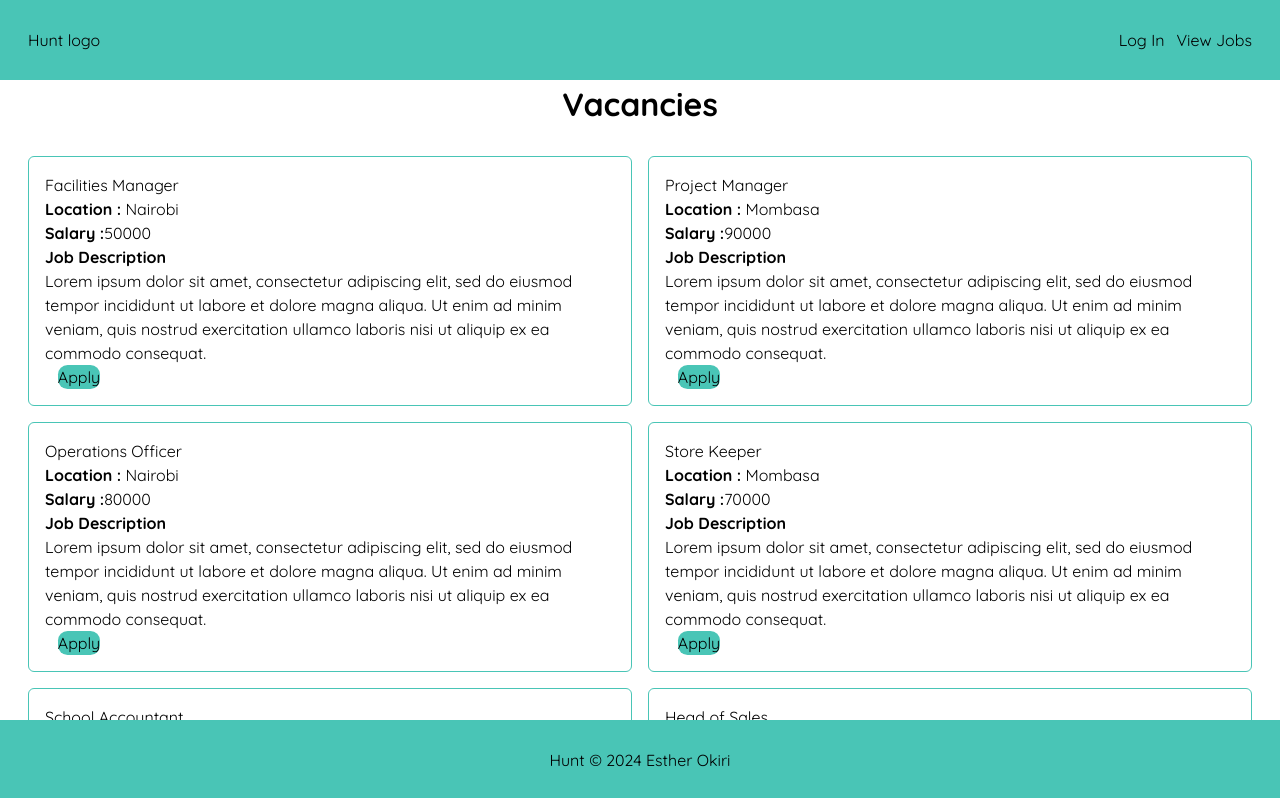
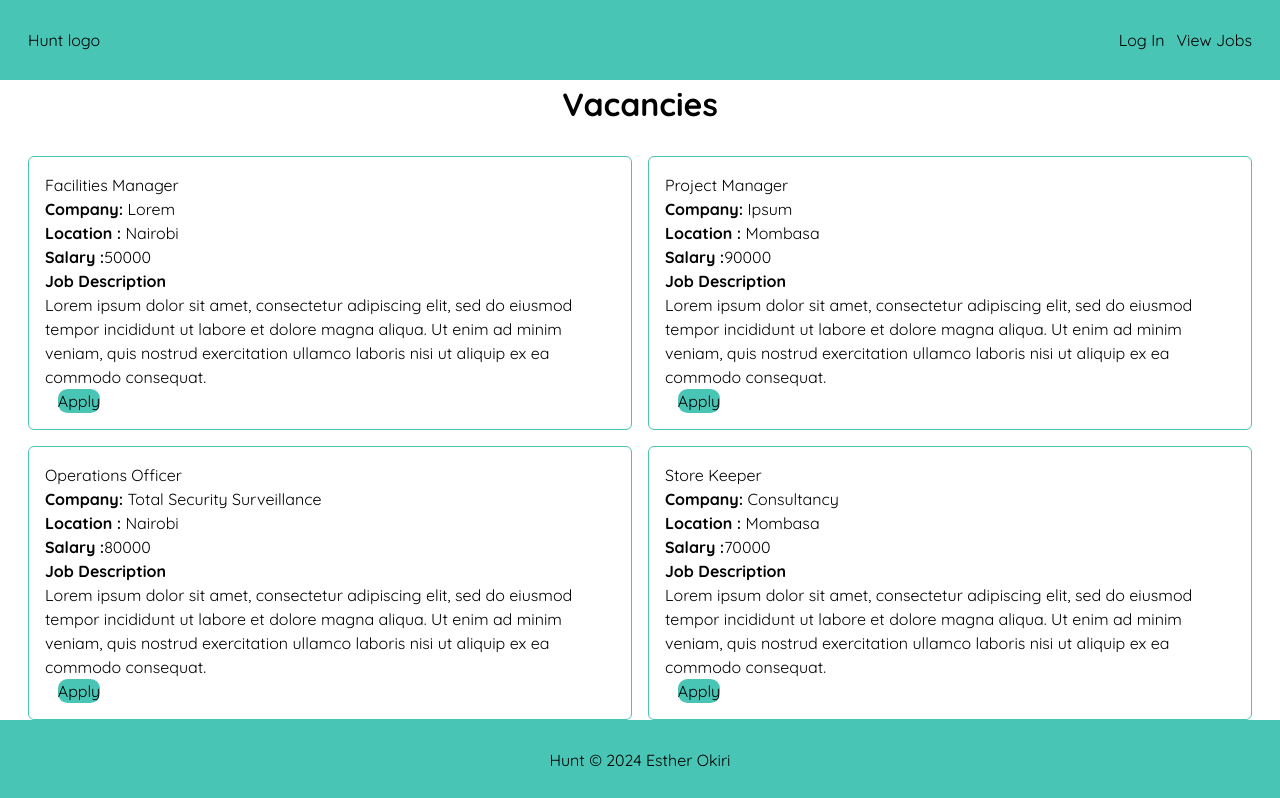
Before and after one commit to EstherOkiri/react-capstone, a React (Vite) app: page /JobView in a window 1280 px wide. Shown: the top 798 px of the page. Built offline with nearby package versions, Linux system fonts and the light colour scheme; data requests are answered from the project's data file.

Commit message:
add company to job card

```diff
--- a/src/components/JobView.jsx
+++ b/src/components/JobView.jsx
@@ -39,6 +39,7 @@ function JobView(){
                 {jobs && jobs.map((job => (
                  <div key={job.id} className="p-4 rounded-md border border-customColor hover:shadow-lg transition duration-200">
                  <h2>{job.jobTitle}</h2>
+                 <h3><strong>Company: </strong>{job.company}</h3>
                  <p><strong>Location :</strong> {job.location}</p>
                  <p><strong>Salary :</strong>{job.salary}</p>
                  <h3><strong>Job Description</strong></h3>
```
